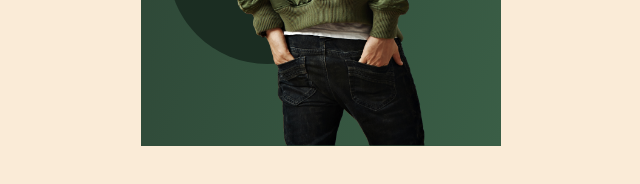
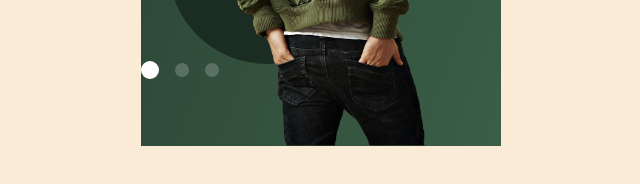
Before and after one commit to amir132/Autumn-Collection, a plain HTML site: page index.html in a window 1280 px wide. Shown: the part 494-678 px from the top of the page, 319-959 px from the left. Drawn offline with Linux system fonts and the light colour scheme.

Commit message:
correction index.html and style.css

```diff
--- a/assets/style/style.css
+++ b/assets/style/style.css
@@ -59,7 +59,7 @@ h1 {
   margin-left: 15px;
   border-radius: 6px;
   text-decoration: none;
-  display:flex;
+  display: flex;
 }
 .Open-Collection {
   width: 180px;
@@ -67,7 +67,6 @@ h1 {
   border-radius: 6px;
   background-color: #fdde67;
   z-index: 5;
-
 }
 .Open-Collection p {
   font-family: var(--lato-font);
@@ -91,9 +90,8 @@ header img {
   top: 298.31px;
   left: 140.15px;
   border-radius: 50%;
-  background-color: #1B2D22;
+  background-color: #1b2d22;
   z-index: 1;
-
 }
 .green-circle-2 {
   width: 198.55px;
@@ -102,6 +100,33 @@ header img {
   top: 359.04px;
   left: 27.22px;
   border-radius: 50%;
-  background-color: #1B2D22;
+  background-color: #1b2d22;
   z-index: 1;
 }
+.tabs {
+  display: flex;
+  justify-content: space-between;
+  align-items: center;
+  position: absolute;
+  width: 78px;
+  height: 18px;
+  flex-wrap: nowrap;
+  top: 555.02px;
+  left: 1gitpx;
+  flex-direction: row;
+  z-index: 4;
+}
+
+.tab-selected {
+  width: 18px;
+  height: 18px;
+  border-radius: 50%;
+  background-color: #FFFFFF;
+  ;
+}
+.tab-unselected {
+  width: 14px;
+  height: 14px;
+  background-color: #FFFFFF33;
+  border-radius: 50%;
+}
--- a/index.html
+++ b/index.html
@@ -23,11 +23,17 @@
       <p class="year">2022</p>
       <h1>Autumn Jackets</h1>
       <h3 class="discount">Autumn Sale / Up to 50% OFF</h3>
-      <a href="#" class="button-collection" title="Open Collection"><div class="Open-Collection"><p>Open Collection</p></div></a>
-      <img src="./assets/1 1 (1).png" alt="men's jackets">
+      <a href="#" class="button-collection" title="Open Collection"
+        ><div class="Open-Collection"><p>Open Collection</p></div></a
+      >
+      <img src="./assets/1 1 (1).png" alt="men's jackets" />
       <div class="green-circle-1"></div>
       <div class="green-circle-2"></div>
-
+      <div class="tabs">
+        <div class="tab-selected"></div>
+        <div class="tab-unselected"></div>
+        <div class="tab-unselected"></div>
+      </div>
     </header>
 
     <main></main>
```
